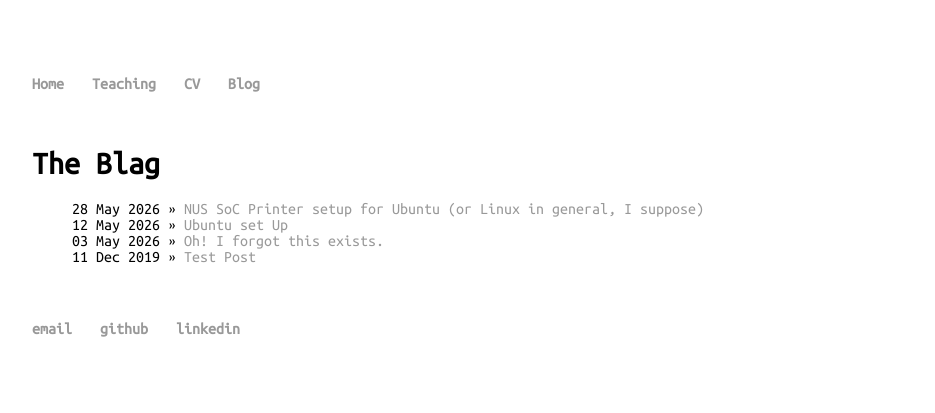
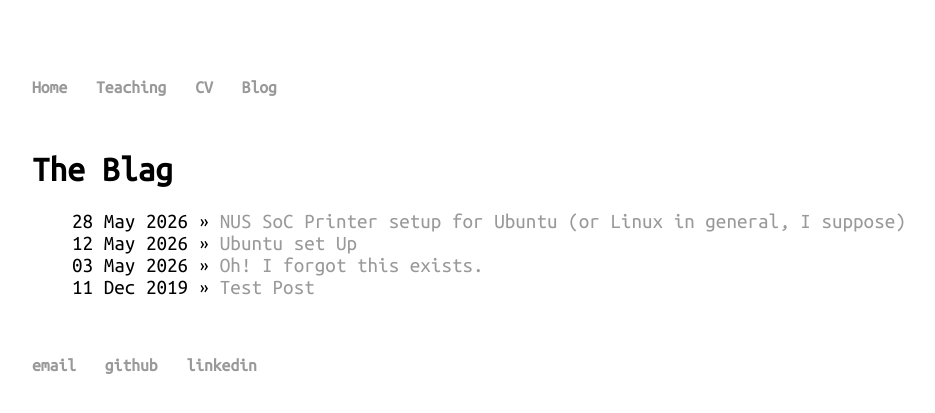
Before and after one commit to theodoreleebrant/theodoreleebrant.github.io, a Jekyll site: the page built from blog/index.html, in a window 1280 px wide. Shown: the top 413 px of the page, without its empty margins (96-1031 px from the left). Built offline with Jekyll 4.4.1, drawn with Linux system fonts in a browser that asks for light colours; some web fonts are replaced.

Commit message:
Update main.css

```diff
--- a/css/main.css
+++ b/css/main.css
@@ -14,7 +14,7 @@ body {
     margin: 60px auto;
     width: 80%;
     font-family:'InputSans', 'Ubuntu Mono';
-    font-size:100%;
+    font-size:110%;
 }
 
 nav ul, footer ul {
@@ -49,7 +49,7 @@ a:hover {
 
 ul.posts {
     margin: 20px auto 40px;
-    font-size: 100%;
+    font-size: 120%;
     /* font-size: 1.5em; */
 }
 
```
